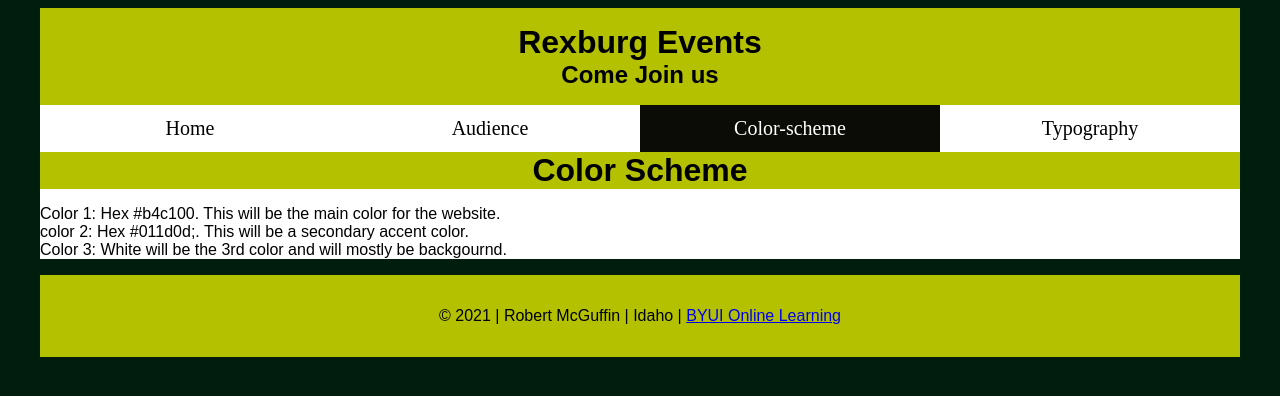
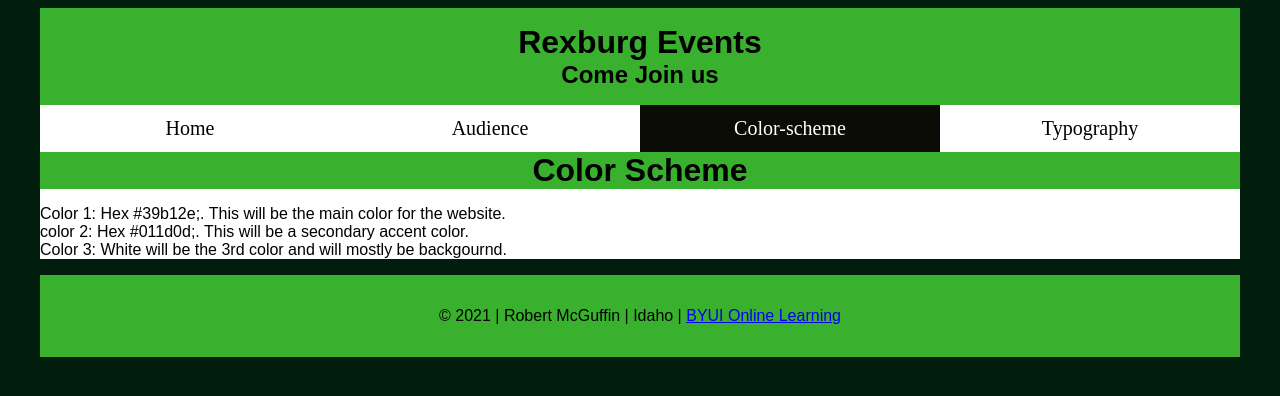
Before and after one commit to McGuffinr/mcguffin.github.io, a plain HTML site: page lesson-3/color-scheme.html in a window 1280 px wide. Drawn offline with Linux system fonts and the light colour scheme.

Commit message:
color change

```diff
--- a/lesson-3/color-scheme.html
+++ b/lesson-3/color-scheme.html
@@ -28,7 +28,7 @@
 
     <main>
         <h1>Color Scheme</h1>
-        <p>Color 1: Hex #b4c100. This will be the main color for the website.<br>
+        <p>Color 1: Hex #39b12e;. This will be the main color for the website.<br>
         color 2: Hex #011d0d;. This will be a secondary accent color.<br>
         Color 3: White will be the 3rd color and will mostly be backgournd.</p>
     </main>
--- a/lesson-3/css/normalize.css
+++ b/lesson-3/css/normalize.css
@@ -5,7 +5,7 @@ header, footer {
     margin-bottom: 0;
     height: auto;
     color: black;
-    background-color: #b4c100;
+    background-color: #39b12e;
     text-align: center;
     padding: 1rem;
     font-family: 'Oswald', sans-serif;
@@ -69,7 +69,7 @@ h1 {
     width: 100%;
     font-family: 'Oswald', sans-serif;
     color: black;
-    background-color: #b4c100;
+    background-color: #39b12e;
     text-align: center;
     margin: 0;
 }
```
